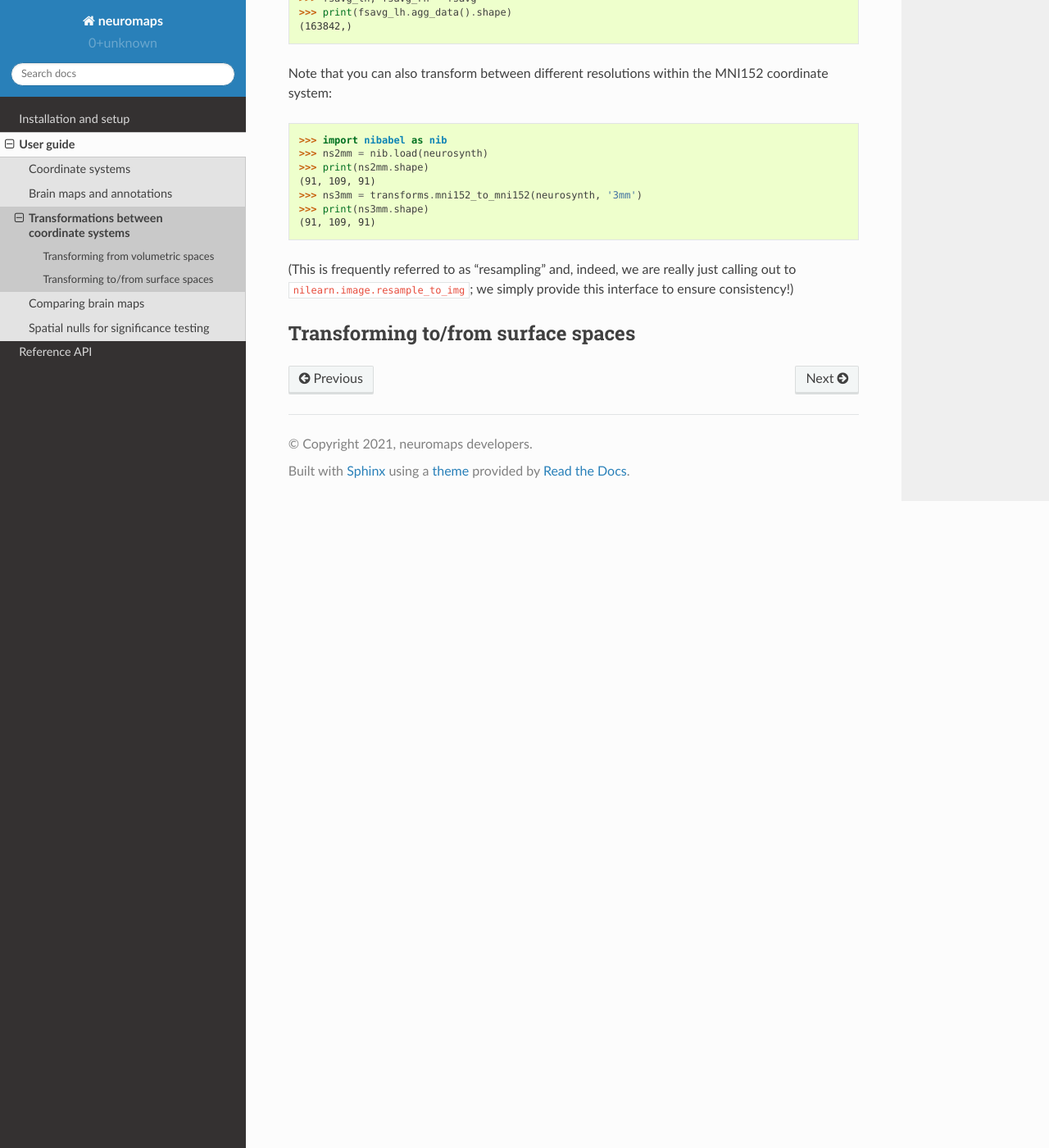
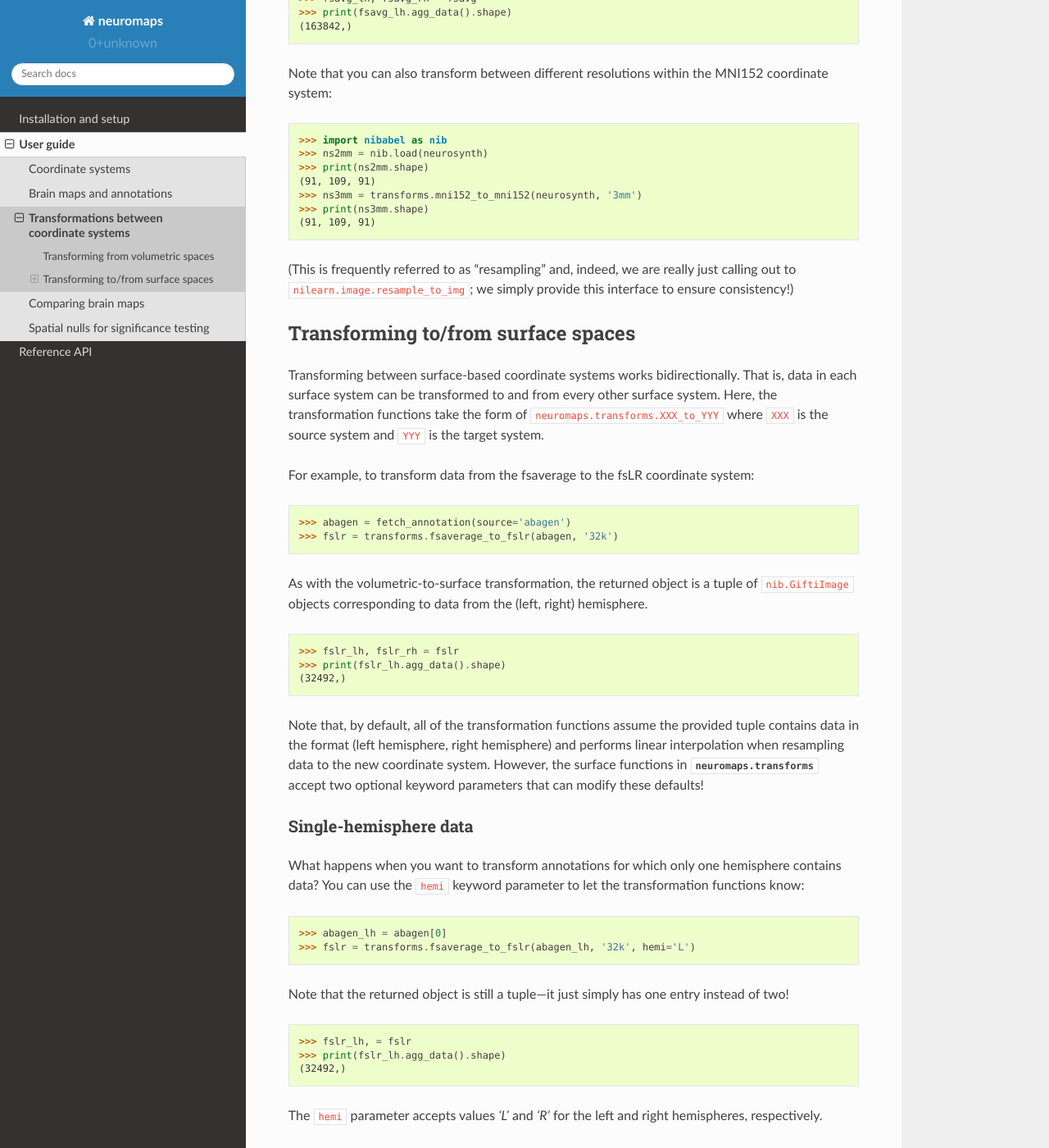
Before and after one commit to netneurolab/neuromaps, a Sphinx documentation site: the page built from docs/user_guide/transformations.rst, in a window 1280 px wide and 1400 px high, scrolled down 1008 px. Shown: the whole window at 82% size. Built offline with Sphinx 7.4.7 and the Read the Docs theme 2.0.0, drawn with Linux system fonts in a browser that asks for light colours; pages that are not in the unit, such as notebooks, are missing from menus; some of the changed text lies outside the part shown.

Commit message:
[DOC] Update transformations user guide

```diff
--- a/docs/user_guide/transformations.rst
+++ b/docs/user_guide/transformations.rst
@@ -39,11 +39,15 @@ The returned ``fslr`` object is a tuple of ``nib.GiftiImage`` objects
 corresponding to data from the (left, right) hemisphere. These data can be
 accessed via the ``.agg_data()`` method on the image objects:
 
+.. code-block::
+
     >>> fslr_lh, fslr_rh = fslr
     >>> print(fslr_lh.agg_data().shape)
     (32492,)
 
 It's just as easy to transform the data to a different space:
+
+.. code-block::
 
     >>> fsavg = transforms.mni152_to_fsaverage(neurosynth, '164k')
     >>> fsavg_lh, fsavg_rh = fsavg
@@ -52,6 +56,8 @@ It's just as easy to transform the data to a different space:
 
 Note that you can also transform between different resolutions within the
 MNI152 coordinate system:
+
+.. code-block::
 
     >>> import nibabel as nib
     >>> ns2mm = nib.load(neurosynth)
@@ -69,3 +75,83 @@ interface to ensure consistency!)
 
 Transforming to/from surface spaces
 -----------------------------------
+
+Transforming between surface-based coordinate systems works bidirectionally.
+That is, data in each surface system can be transformed to and from every other
+surface system. Here, the transformation functions take the form of
+``neuromaps.transforms.XXX_to_YYY`` where ``XXX`` is the source system and
+``YYY`` is the target system.
+
+For example, to transform data from the fsaverage to the fsLR coordinate
+system:
+
+.. code-block::
+
+    >>> abagen = fetch_annotation(source='abagen')
+    >>> fslr = transforms.fsaverage_to_fslr(abagen, '32k')
+
+As with the volumetric-to-surface transformation, the returned object is a
+tuple of ``nib.GiftiImage`` objects corresponding to data from the
+(left, right) hemisphere.
+
+.. code-block::
+
+    >>> fslr_lh, fslr_rh = fslr
+    >>> print(fslr_lh.agg_data().shape)
+    (32492,)
+
+Note that, by default, all of the transformation functions assume the provided
+tuple contains data in the format (left hemisphere, right hemisphere) and
+performs linear interpolation when resampling data to the new coordinate
+system. However, the surface functions in :mod:`neuromaps.transforms` accept
+two optional keyword parameters that can modify these defaults!
+
+Single-hemisphere data
+^^^^^^^^^^^^^^^^^^^^^^
+
+What happens when you want to transform annotations for which only one
+hemisphere contains data? You can use the ``hemi`` keyword parameter to let
+the transformation functions know:
+
+.. code-block::
+
+    >>> abagen_lh = abagen[0]
+    >>> fslr = transforms.fsaverage_to_fslr(abagen_lh, '32k', hemi='L')
+
+Note that the returned object is still a tuple—it just simply has one entry
+instead of two!
+
+.. code-block::
+
+    >>> fslr_lh, = fslr
+    >>> print(fslr_lh.agg_data().shape)
+    (32492,)
+
+The ``hemi`` parameter accepts values `'L'` and `'R'` for the left and right
+hemispheres, respectively.
+
+You can also use the ``hemi`` parameter if you want to provide bilateral data
+that is not in the (left, right) hemisphere format:
+
+.. code-block::
+
+    >>> abagen_reverse = (abagen[1], abagen[0])
+    >>> fslr_rh, fslr_lh = transforms.fsaverage_to_fslr(abagen_reverse, '32k', hemi=('R', 'L'))
+
+Nearest-neighbors interpolation
+^^^^^^^^^^^^^^^^^^^^^^^^^^^^^^^
+
+By default the transformation functions in :mod:`neuromaps.transforms` use
+linear interpolation when resampling data; however, this is not ideal if
+the data that are being used are integer-valued (e.g., if the data represent a
+parcellation)—or if you would simply prefer not to use linear interpolation! In
+either case you can pass the ``method`` keyword parameter to the transform
+functions and specify that you would prefer ``'nearest'`` neighbors
+interpolation instead:
+
+.. code-block::
+
+    >>> fslr_nearest = transforms.fsaverage_to_fslr(abagen, '32k', method='nearest')
+
+Note that the only accepted values for ``method`` are ``'linear'`` and
+``'nearest'``.
```
